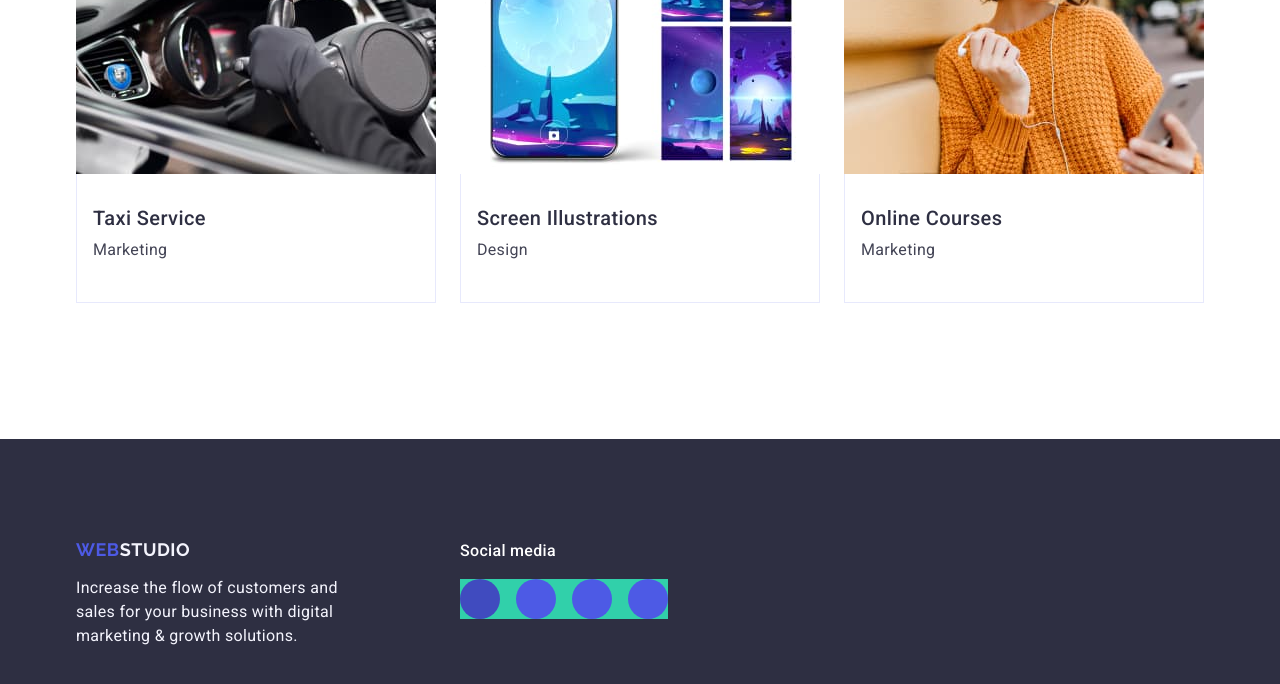
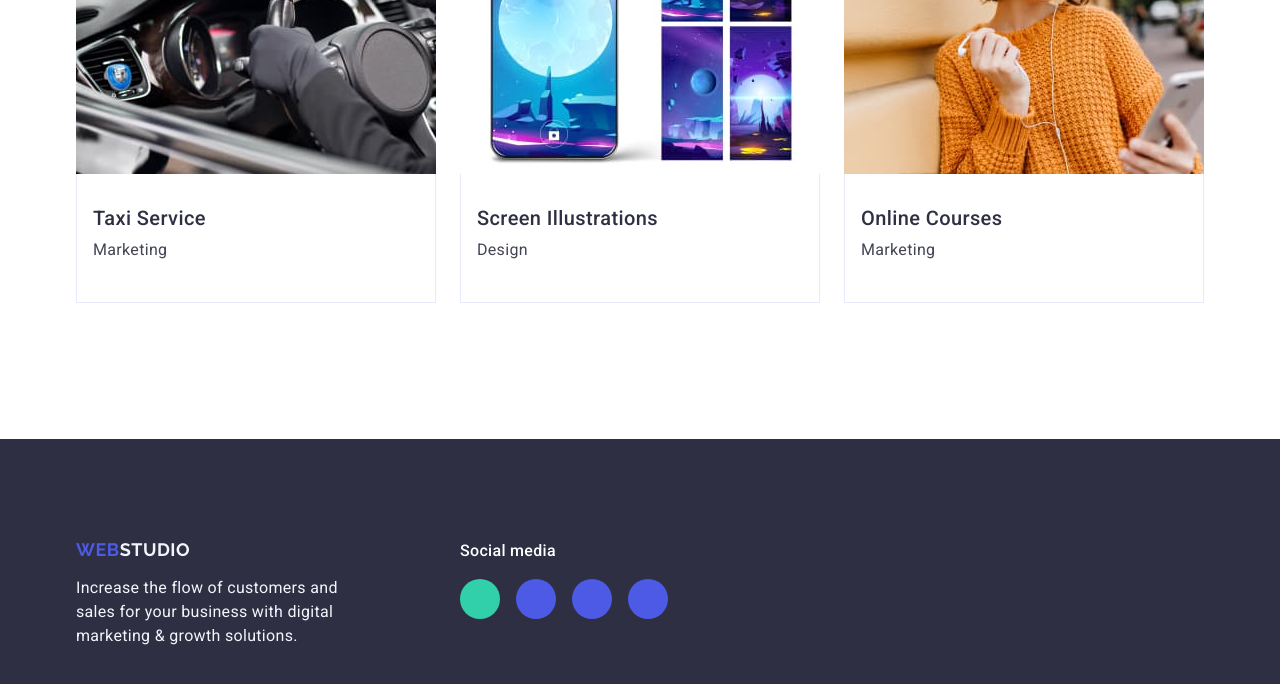
Before and after one commit to Anton-Onyshchenko/goit-markup-hw-04, a plain HTML site: page index.html in a window 1280 px wide. In both pictures the pointer is over the link 480 px from the left and 3414 px from the top of the page. Shown: the part 2816-3500 px from the top of the page. Drawn offline with nearby package versions, Linux system fonts and the light colour scheme.

Commit message:
Update styles.css

```diff
--- a/css/styles.css
+++ b/css/styles.css
@@ -395,6 +395,6 @@ footer .social-contacts-list{
     gap: 16px;
 }
 
-footer .social-contacts-list:hover, footer .social-contacts-list:focus {
+footer .social-contacts-link:hover, footer .social-contacts-link:focus {
     background-color: #31d0aa;
 }
```
